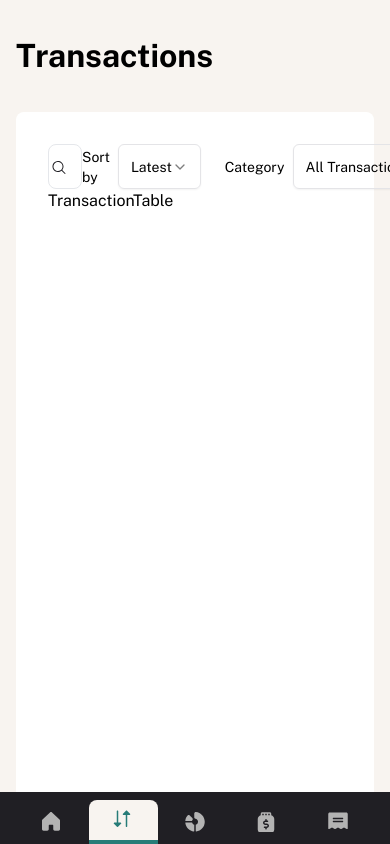
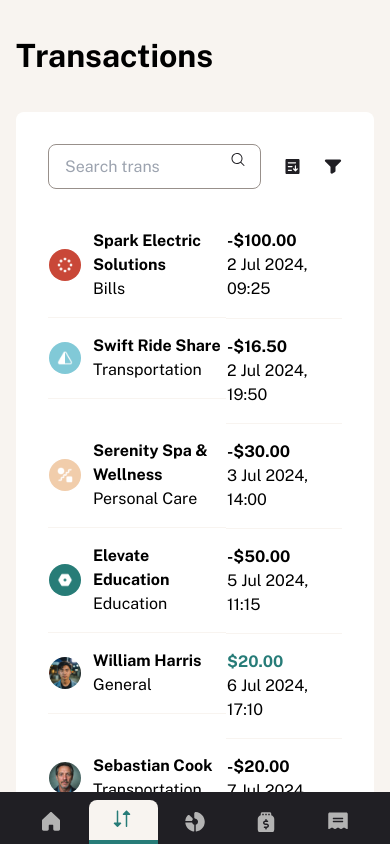
Before and after one commit to mrvicthor/personal-finance-app, a Next.js app: page /transactions in a window 390 px wide. Built offline with nearby package versions, Linux system fonts and the light colour scheme.

Commit message:
feat(TransactionTable.tsx): designed  for mobile, tablet and desktop devices

```diff
--- a/src/app/globals.css
+++ b/src/app/globals.css
@@ -102,8 +102,52 @@
     grid-template-rows: 25.625rem 20.4375rem;
   }
 
+  .my-shadow {
+    box-shadow: rgba(0, 0, 0, 0.1) 0px 4px 12px 0px;
+  }
+
+  .sort-list {
+    top: 2.5rem;
+    right: 2rem;
+    width: 7.125rem;
+    border-radius: 8px;
+    height: 18.75rem;
+    overflow: hidden;
+    overflow-y: scroll;
+  }
+
+  .sort-list > li:not(:last-child) {
+    border-bottom: 1px solid #f8f4f0 !important;
+  }
+
+  .sort-list-item {
+    padding: 1.25rem 0.75rem;
+    color: #201f24;
+  }
   .search-form {
     width: 20rem;
+  }
+  .sortby-text,
+  .category-text {
+    color: #696868;
+    font-size: 0.875rem;
+  }
+
+  table {
+    border-collapse: collapse;
+    width: 100%;
+  }
+
+  td,
+  th {
+    border-bottom: 1px solid #f8f4f0 !important;
+    padding-block: 1rem;
+    text-align: left;
+  }
+
+  tr > th {
+    font-weight: 300;
+    color: #696868;
   }
 
   @media (width <= 48rem) {
@@ -115,11 +159,14 @@
       grid-template-rows: 47.5625rem 51.5625rem;
       grid-template-columns: 1fr;
     }
+    .search-form {
+      width: 10.0625rem;
+    }
   }
 
   @media (width <= 40rem) {
     .main-overview {
-      grid-template-rows: 52.6875rem 52.6875rem;
+      grid-template-rows: 52.6875rem 58rem;
       grid-template-columns: 1fr;
     }
     .main-overview-pot {
@@ -129,7 +176,11 @@
 
     .main-overview-budgets {
       grid-template-columns: 1fr;
-      grid-template-rows: 29.125rem 19.4375rem;
+      grid-template-rows: 33.125rem 20.4375rem;
+    }
+
+    .search-form {
+      width: 13.4375rem;
     }
   }
 }
--- a/src/components/bubblechart.tsx
+++ b/src/components/bubblechart.tsx
@@ -58,7 +58,8 @@ const Bubblechart = ({ data }: BudgetsProps) => {
   return (
     <ChartContainer
       config={chartConfig}
-      className="max-w-[15.4375rem] aspect-square max-h-[15rem]"
+      style={{ width: 300, height: 300 }}
+      // className="max-w-[15.4375rem] aspect-square max-h-[15rem]"
     >
       <PieChart>
         <ChartTooltip
@@ -69,7 +70,7 @@ const Bubblechart = ({ data }: BudgetsProps) => {
           data={chartData}
           dataKey="maximum"
           nameKey="category"
-          innerRadius={60}
+          innerRadius={80}
           strokeWidth={5}
         >
           <Label
--- a/src/components/budgets.tsx
+++ b/src/components/budgets.tsx
@@ -9,8 +9,8 @@ const Budgets = async () => {
   return (
     <section className="py-8 px-8 bg-white rounded-lg">
       <Subheader title="budgets" description="see details" href="/budgets" />
-      <div className="mt-5 py-8 flex flex-col  sm:flex-row items-center sm:justify-between">
-        <div className="w-[15.4375rem] h-[15rem]">
+      <div className="py-8 flex flex-col sm:flex-row sm:items-center sm:justify-between">
+        <div className="">
           <Bubblechart data={data.budgets} />
         </div>
         <BudgetList list={data.budgets} />
--- a/src/components/transactions.tsx
+++ b/src/components/transactions.tsx
@@ -14,8 +14,11 @@ const Transactions = async () => {
   const data = await getFinanceData();
   const options: Intl.DateTimeFormatOptions = {
     day: "numeric",
-    month: "long",
+    month: "short",
     year: "numeric",
+    hour: "2-digit",
+    minute: "2-digit",
+    hour12: false,
   };
   const transactionsToDisplay: Transaction[] = data.transactions
     .filter((item: Transaction, index: number) => index < 5)
--- a/src/features/transactions/components/Category.tsx
+++ b/src/features/transactions/components/Category.tsx
@@ -1,4 +1,5 @@
-import React from "react";
+"use client";
+import React, { useState } from "react";
 
 import { Category as CategoryProps } from "./FilterTransactionsTable";
 import {
@@ -8,12 +9,17 @@ import {
   SelectTrigger,
   SelectValue,
 } from "@/components/ui/select";
+import Image from "next/image";
+import filterIcon from "../../../../public/assets/images/icon-filter-mobile.svg";
 
 type Props = {
   onHandleCategory: React.Dispatch<React.SetStateAction<CategoryProps>>;
+  category: string;
 };
-const Category = ({ onHandleCategory }: Props) => {
+const Category = ({ onHandleCategory, category }: Props) => {
+  const [showOptions, setShowOptions] = useState(false);
   const categories = [
+    { label: "All Transactions" },
     { label: "General" },
     { label: "Dining Out" },
     { label: "Groceries" },
@@ -24,18 +30,48 @@ const Category = ({ onHandleCategory }: Props) => {
     { label: "Education" },
     { label: "Bills" },
     { label: "Shopping" },
-    { label: "All Transactions" },
   ];
   return (
-    <div className="flex items-center gap-2">
-      <p className="text-sm text-[#98908b]">Category</p>
+    <div className="relative flex items-center gap-2 category">
+      <div className="sm:hidden">
+        <Image
+          src={filterIcon}
+          alt="sort icon"
+          className=""
+          onClick={() => setShowOptions(!showOptions)}
+        />
+        {showOptions && (
+          <ul className="absolute top-8 bg-white z-40 w-[10.125rem] my-shadow divide-y-2 px-5 sort-list">
+            {categories.map((option) => (
+              <li
+                key={option.label}
+                onClick={() => {
+                  onHandleCategory(option.label as CategoryProps);
+                  setShowOptions(!showOptions);
+                }}
+                className={`${
+                  category === option.label && "font-bold"
+                } sort-list-item`}
+              >
+                {option.label}
+              </li>
+            ))}
+          </ul>
+        )}
+      </div>
+
+      <p className="category-text hidden sm:block">Category</p>
+      <div className="hidden sm:block">
         <Select
           onValueChange={(value: string) =>
             onHandleCategory(value as CategoryProps)
           }
         >
           <SelectTrigger className="w-[117px] h-[2.8125rem]">
-          <SelectValue placeholder="All Transactions" />
+            <SelectValue
+              placeholder="All Transactions"
+              className="text-[#696868]"
+            />
           </SelectTrigger>
           <SelectContent>
             {categories.map((option) => (
@@ -50,6 +86,7 @@ const Category = ({ onHandleCategory }: Props) => {
           </SelectContent>
         </Select>
       </div>
+    </div>
   );
 };
 
--- a/src/features/transactions/components/FilterTransactionsTable.tsx
+++ b/src/features/transactions/components/FilterTransactionsTable.tsx
@@ -32,24 +32,94 @@ export type SortBy =
   | "Lowest";
 
 const FilterTransactionsTable = ({ transactions }: Transactions) => {
-  console.log(transactions);
   const [filterText, setFilterText] = useState<string>("");
-  const [isAscending, setIsAscending] = useState<SortBy>("Latest");
+  const [isSorted, setIsSorted] = useState<SortBy>("Latest");
   const [category, setCategory] = useState<Category>("All Transactions");
+
+  const filteredTransactions =
+    category === "General"
+      ? transactions.filter((transaction) => transaction.category === "General")
+      : category === "Dining Out"
+      ? transactions.filter(
+          (transaction) => transaction.category === "Dining Out"
+        )
+      : category === "Groceries"
+      ? transactions.filter(
+          (transaction) => transaction.category === "Groceries"
+        )
+      : category === "Entertainment"
+      ? transactions.filter(
+          (transaction) => transaction.category === "Entertainment"
+        )
+      : category === "Transportation"
+      ? transactions.filter(
+          (transaction) => transaction.category === "Transportation"
+        )
+      : category === "Lifestyle"
+      ? transactions.filter(
+          (transaction) => transaction.category === "Lifestyle"
+        )
+      : category === "Personal Care"
+      ? transactions.filter(
+          (transaction) => transaction.category === "Personal Care"
+        )
+      : category === "Education"
+      ? transactions.filter(
+          (transaction) => transaction.category === "Education"
+        )
+      : category === "Bills"
+      ? transactions.filter((transaction) => transaction.category === "Bills")
+      : category === "Shopping"
+      ? transactions.filter(
+          (transaction) => transaction.category === "Shopping"
+        )
+      : transactions;
+
+  const sortedTransactions =
+    isSorted === "A to Z"
+      ? filteredTransactions.sort((itemA: Transaction, itemB: Transaction) =>
+          itemA.name.localeCompare(itemB.name)
+        )
+      : isSorted === "Z to A"
+      ? filteredTransactions.sort((itemA: Transaction, itemB: Transaction) =>
+          itemB.name.localeCompare(itemA.name)
+        )
+      : isSorted === "Lowest"
+      ? filteredTransactions.toSorted(
+          (itemA: Transaction, itemB: Transaction) =>
+            itemA.amount - itemB.amount
+        )
+      : isSorted === "Highest"
+      ? filteredTransactions.toSorted(
+          (itemA: Transaction, itemB: Transaction) =>
+            itemB.amount - itemA.amount
+        )
+      : isSorted === "Latest"
+      ? filteredTransactions.sort((itemA: Transaction, itemB: Transaction) => {
+          const dateA = new Date(itemA.date);
+          const dateB = new Date(itemB.date);
+          return dateA.getTime() - dateB.getTime();
+        })
+      : isSorted === "Oldest"
+      ? filteredTransactions.sort((itemA: Transaction, itemB: Transaction) => {
+          const dateA = new Date(itemA.date);
+          const dateB = new Date(itemB.date);
+          return dateB.getTime() - dateA.getTime();
+        })
+      : filteredTransactions;
+
   return (
     <div>
-      <div className="flex items-center justify-between">
+      <div className="flex items-center justify-between gap-6">
         <SearchBar filterText={filterText} onFilterTextChange={setFilterText} />
         <div className="flex gap-6">
-          <SortBy onHandleSort={setIsAscending} />
-          <Category onHandleCategory={setCategory} />
+          <SortBy onHandleSort={setIsSorted} sortBy={isSorted} />
+          <Category onHandleCategory={setCategory} category={category} />
         </div>
       </div>
       <TransactionTable
         filterText={filterText}
-        transactions={transactions}
-        sortBy={isAscending}
-        category={category}
+        transactions={sortedTransactions}
       />
     </div>
   );
--- a/src/features/transactions/components/SortBy.tsx
+++ b/src/features/transactions/components/SortBy.tsx
@@ -1,5 +1,6 @@
-import React from "react";
-
+"use client";
+import React, { useState } from "react";
+import sortIcon from "../../../../public/assets/images/icon-sort-mobile.svg";
 import { SortBy as SortProps } from "./FilterTransactionsTable";
 import {
   Select,
@@ -8,11 +9,14 @@ import {
   SelectTrigger,
   SelectValue,
 } from "@/components/ui/select";
+import Image from "next/image";
 
 type SortByProps = {
   onHandleSort: React.Dispatch<React.SetStateAction<SortProps>>;
+  sortBy: string;
 };
-const SortBy = ({ onHandleSort }: SortByProps) => {
+const SortBy = ({ onHandleSort, sortBy }: SortByProps) => {
+  const [showOptions, setShowOptions] = useState(false);
   const options = [
     { label: "Latest" },
     { label: "Oldest" },
@@ -22,8 +26,35 @@ const SortBy = ({ onHandleSort }: SortByProps) => {
     { label: "Lowest" },
   ];
   return (
-    <div className="flex items-center gap-2">
-      <p className="text-sm text-[#98908b]">Sort by</p>
+    <div className="flex items-center gap-2 sortby">
+      <div className="relative sm:hidden md:hidden">
+        <Image
+          src={sortIcon}
+          alt="sort icon"
+          className=""
+          onClick={() => setShowOptions(!showOptions)}
+        />
+        {showOptions && (
+          <ul className="absolute top-8 bg-white z-40 w-[10.125rem] my-shadow divide-y-2 px-5 sort-list">
+            {options.map((option) => (
+              <li
+                key={option.label}
+                onClick={() => {
+                  onHandleSort(option.label as SortProps);
+                  setShowOptions(!showOptions);
+                }}
+                className={`${
+                  sortBy === option.label && "font-bold"
+                } sort-list-item`}
+              >
+                {option.label}
+              </li>
+            ))}
+          </ul>
+        )}
+      </div>
+      <p className="sortby-text hidden sm:block">Sort by</p>
+      <div className="hidden sm:block">
         <Select
           onValueChange={(value: string) => onHandleSort(value as SortProps)}
         >
@@ -43,6 +74,7 @@ const SortBy = ({ onHandleSort }: SortByProps) => {
           </SelectContent>
         </Select>
       </div>
+    </div>
   );
 };
 
--- a/src/features/transactions/components/TransactionTable.tsx
+++ b/src/features/transactions/components/TransactionTable.tsx
@@ -1,20 +1,85 @@
 import React from "react";
 import { Transaction } from "@/components/transactions";
+import Image from "next/image";
+import { formatCurrency } from "@/helpers";
 
 type TransactionProps = {
   filterText: string;
   transactions: Transaction[];
-  sortBy: string;
-  category: string;
 };
 
-const TransactionTable = ({
-  filterText,
-  transactions,
-  sortBy,
-  category,
-}: TransactionProps) => {
-  return <div>TransactionTable</div>;
+const TransactionTable = ({ filterText, transactions }: TransactionProps) => {
+  const options: Intl.DateTimeFormatOptions = {
+    day: "numeric",
+    month: "short",
+    year: "numeric",
+    hour: "2-digit",
+    minute: "2-digit",
+    hour12: false,
+  };
+  const rows: Transaction[] = [];
+  transactions.forEach((transaction) => {
+    if (
+      transaction.name.toLowerCase().indexOf(filterText.toLowerCase()) === -1
+    ) {
+      return;
+    }
+    rows.push(transaction);
+  });
+  return (
+    <table className="mt-6 w-full border-collapse">
+      <thead className="">
+        <tr>
+          <th className="hidden sm:table-cell">Recipient / Sender</th>
+          <th className="hidden sm:table-cell">Category</th>
+          <th className="hidden sm:table-cell">Transaction Date</th>
+          <th className="hidden sm:table-cell">Amount</th>
+        </tr>
+      </thead>
+      <tbody>
+        {rows.map((transaction, index) => (
+          <tr key={index} className="py-4">
+            <td className=" flex items-center gap-3 py-4">
+              <Image
+                src={transaction.avatar.slice(1)}
+                width={40}
+                height={40}
+                className="rounded-full w-8 h-8 sm:w-10 sm:h-10"
+                alt={transaction.name}
+              />{" "}
+              <div className="flex flex-col">
+                <span className="font-bold">{transaction.name}</span>
+                <span className=" sm:hidden md:hidden">
+                  {transaction.category}
+                </span>
+              </div>
+            </td>
+            <td className="hidden sm:table-cell">{transaction.category}</td>
+            <td className="hidden sm:table-cell">
+              {new Date(transaction.date).toLocaleDateString("en-GB", options)}
+            </td>
+            <td>
+              <div className="flex flex-col ">
+                <span
+                  className={`font-bold ${
+                    transaction.amount > 0 && "text-[#277c78]"
+                  }`}
+                >
+                  {formatCurrency(transaction.amount)}
+                </span>
+                <span className="sm:hidden">
+                  {new Date(transaction.date).toLocaleDateString(
+                    "en-GB",
+                    options
+                  )}
+                </span>
+              </div>
+            </td>
+          </tr>
+        ))}
+      </tbody>
+    </table>
+  );
 };
 
 export default TransactionTable;
--- a/src/features/transactions/components/forms/SearchBar.tsx
+++ b/src/features/transactions/components/forms/SearchBar.tsx
@@ -17,7 +17,16 @@ const SearchBar = ({ filterText, onFilterTextChange }: SearchBarProps) => {
           onFilterTextChange(e.target.value)
         }
         placeholder="Search transaction"
-        className="w-full h-[2.8125rem] px-4 border border-[#98908b] rounded-lg"
+        className="hidden md:block w-full h-[2.8125rem] px-4 border border-[#98908b] rounded-lg"
+      />
+      <input
+        type="search"
+        value={filterText}
+        onChange={(e: React.ChangeEvent<HTMLInputElement>) =>
+          onFilterTextChange(e.target.value)
+        }
+        placeholder="Search trans"
+        className=" md:hidden w-full h-[2.8125rem] px-4 border border-[#98908b] rounded-lg"
       />
       <Image
         src={searchIcon}
--- a/tailwind.config.ts
+++ b/tailwind.config.ts
@@ -6,6 +6,7 @@ export default {
     "./src/pages/**/*.{js,ts,jsx,tsx,mdx}",
     "./src/components/**/*.{js,ts,jsx,tsx,mdx}",
     "./src/app/**/*.{js,ts,jsx,tsx,mdx}",
+    "./src/features/**/*.{js,ts,jsx,tsx,mdx}",
   ],
   theme: {
     extend: {
```
Lines whose indentation alone changed are shown as unchanged.
